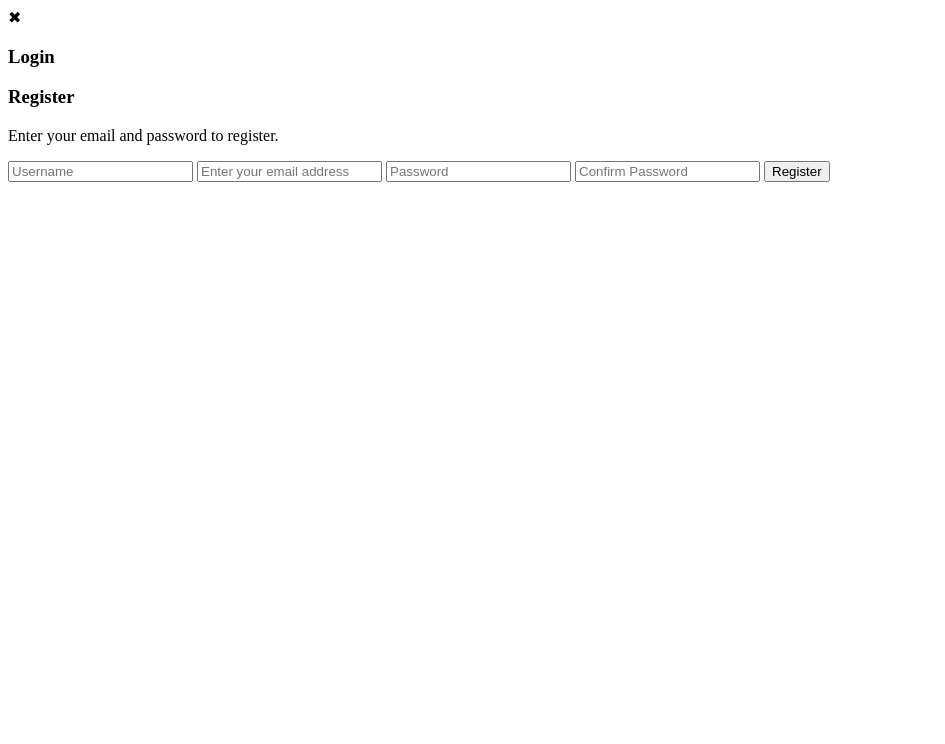
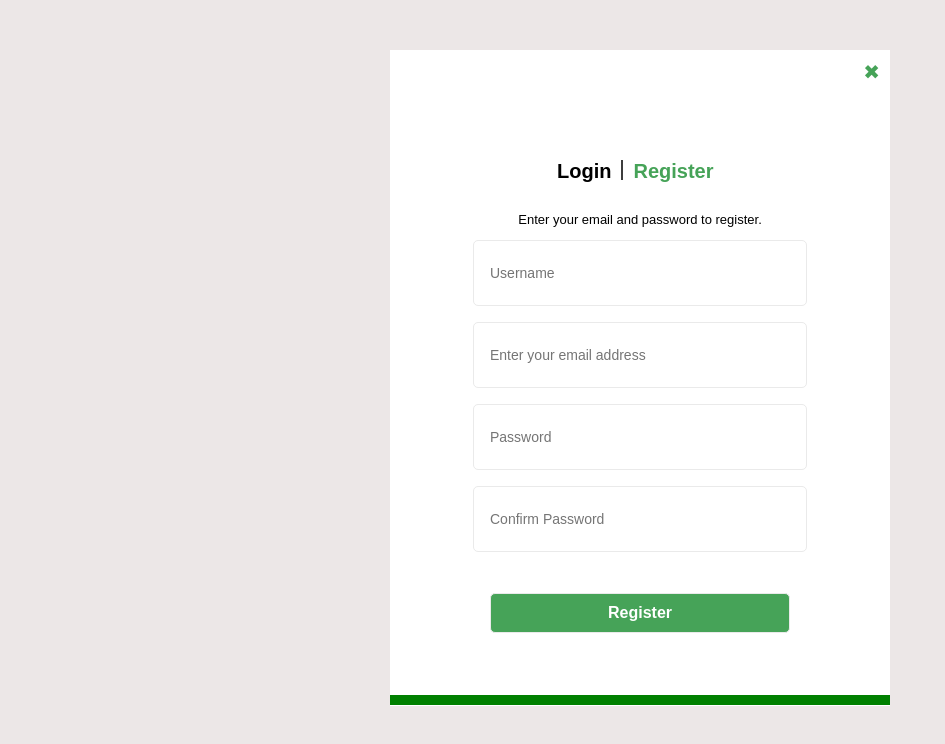
Before and after one commit to maynik/Homework-3, a plain HTML site: page index.html in a window 1280 px wide. Shown: the whole page, without its empty margins (0-945 px from the left). Drawn offline with Linux system fonts and the light colour scheme; the site is published under a folder, as on GitHub Pages, so addresses that start at the root find nothing; a web font is replaced by a local one.

Commit message:
set style

```diff
--- a/index.html
+++ b/index.html
@@ -3,8 +3,9 @@
 <head>
     <meta charset="UTF-8">
     <meta name="viewport" content="width=device-width, initial-scale=1.0">
-    <title>Registrations</title>
-    <link rel="stylesheet" href="/style.css">
+    <title>Registration</title>
+    <description>
+    <link rel="stylesheet" href="style.css">
 
 </head>
 <body>
```
